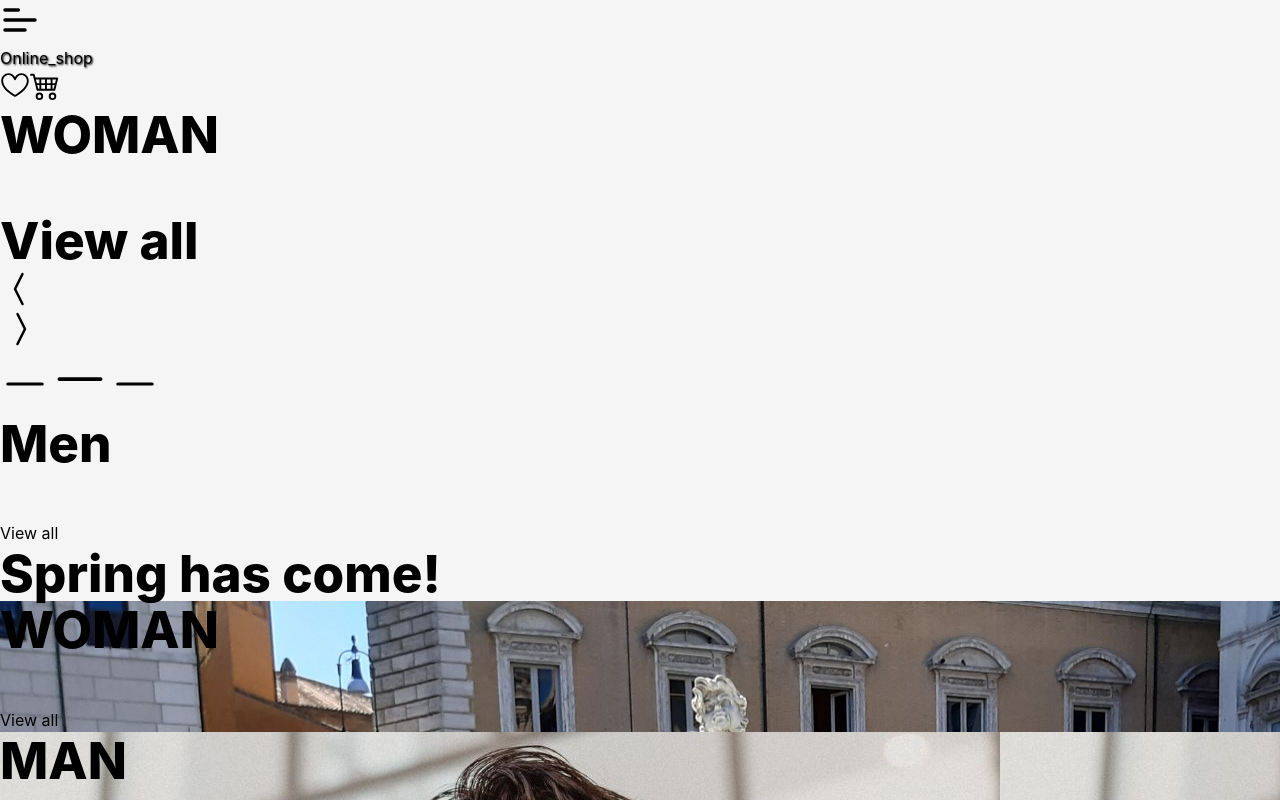
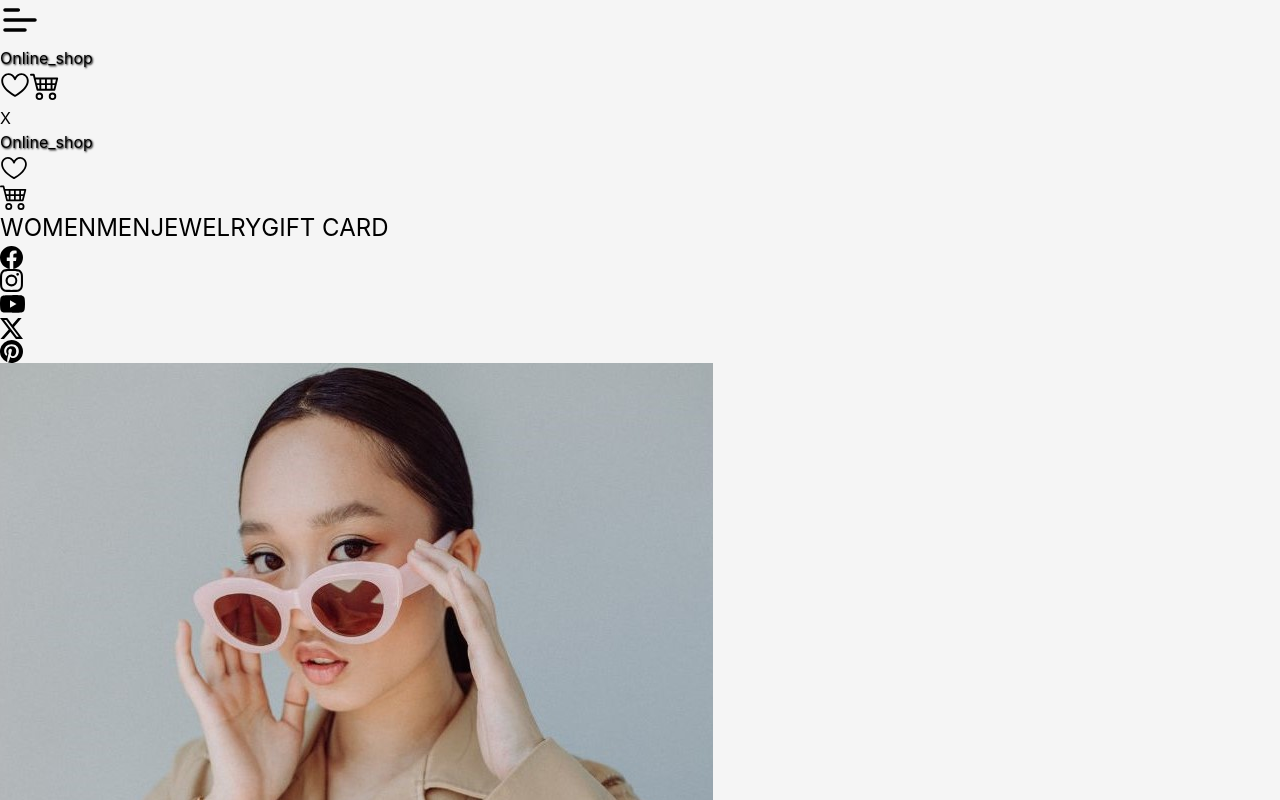
Before and after one commit to wanghaisheng/a-Online_shop-hub, a React (Vite) app: page / in a window 1280 px wide. Both pictures are taken after a click on the button 20 px from the left and 20 px from the top of the page. Shown: the top 800 px of the page. Built offline with nearby package versions, Linux system fonts and the light colour scheme.

Commit message:
adding Menu component

```diff
--- a/src/components/BarNavigation/BarNavigation.tsx
+++ b/src/components/BarNavigation/BarNavigation.tsx
@@ -4,17 +4,33 @@ import { GoHeart } from "react-icons/go";
 import { BsCart4 } from "react-icons/bs";
 import TransparentBtnNavigation from "../ui/TransparentBtnNavigation/TransparentBtnNavigation";
 import Logo from "../ui/Logo/Logo";
+import Menu from "../Menu/Menu";
+import { useState } from "react";
 
 function BarNavigation() {
+
+  const [openMenu, setOpenMenu] = useState(false);
+
   return (
+    <>
       <header className=" fixed top-0 z-10 flex h-16 w-full ">
         <nav className="flex h-full w-full items-center justify-between p-2">
           <div className="flex">
             {/* MENU */}
-          <TransparentBtnNavigation link="/">
-            <CgMenuLeft size={40} title="Menu" className=" text-white drop-shadow-md" />
-          </TransparentBtnNavigation>
+            <button
+              className="cursor-pointer bg-transparent p-4 duration-300 hover:scale-110"
+              onClick={() => setOpenMenu(!openMenu)}
+            >
+              <CgMenuLeft
+                size={40}
+                title="Menu"
+                className=" text-white drop-shadow-md"
+              />
+            </button>
+
+            <span className="hidden sm:block">
               <Logo />
+            </span>
           </div>
           <div className="flex pr-2">
             <TransparentBtnNavigation link="/favorite">
@@ -34,6 +50,9 @@ function BarNavigation() {
           </div>
         </nav>
       </header>
+      {/* MENU */}
+      {openMenu && <Menu />}
+    </>
   );
 }
 
--- /dev/null
+++ b/src/components/Menu/Menu.tsx
@@ -0,0 +1,114 @@
+import { useState } from "react";
+import Logo from "../ui/Logo/Logo";
+import { GoHeart } from "react-icons/go";
+import { BsCart4, BsFacebook, BsInstagram, BsPinterest, BsTwitterX, BsYoutube } from "react-icons/bs";
+import { Link } from "react-router-dom";
+import girlMenu from "../../assets/girlmenu.jpg";
+
+
+function Menu() {
+
+    const [closeMenu, setCloseMenu] = useState("block");
+
+    function closeMenuFn () {
+        setCloseMenu("none")
+    }
+
+  return (
+    <div
+      className=" fixed left-0 top-0 z-50 h-dvh w-dvw bg-white"
+      style={{ display: closeMenu }}
+    >
+      <div className=" flex h-full w-full lg:justify-between">
+        <div>
+          <button className="p-5 text-xl" onClick={() => closeMenuFn()}>
+            X
+          </button>
+          <div className="flex w-full sm:pl-14" onClick={() => closeMenuFn()}>
+            <Logo />
+            <div className="flex pt-5 sm:ml-36 ">
+              <Link to="/favorite">
+                <GoHeart
+                  title="Favorite"
+                  size={28}
+                  className=" ml-5 cursor-pointer fill-black"
+                  onClick={() => closeMenuFn()}
+                />
+              </Link>
+              <Link to="/cart">
+                <BsCart4
+                  title="cart"
+                  size={28}
+                  className=" ml-7 cursor-pointer fill-black"
+                  onClick={() => closeMenuFn()}
+                />
+              </Link>
+            </div>
+          </div>
+          <div className="flex flex-col items-start pl-20 pt-28">
+            <button>
+              <h2
+                onClick={() => closeMenuFn()}
+                className="pb-5 font-bold text-black hover:underline"
+              >
+                <Link to="/clothing/women">WOMEN</Link>
+              </h2>
+            </button>
+            <button>
+              <h2
+                onClick={() => closeMenuFn()}
+                className="pb-5 font-bold text-black hover:underline"
+              >
+                <Link to="/clothing/men">MEN</Link>
+              </h2>
+            </button>
+            <button>
+              <h2
+                onClick={() => closeMenuFn()}
+                className="pb-5 font-bold text-black hover:underline"
+              >
+                <Link to="/clothing/jewelry">JEWELRY</Link>
+              </h2>
+            </button>
+            <button>
+              <h2 className="pb-5 font-bold text-black hover:underline">
+                GIFT CARD
+              </h2>
+            </button>
+          </div>
+          <div className=" absolute container flex pl-20  bottom-6">
+            <BsFacebook
+              size={23}
+              className="mr-4  h-[25px] w-[25px] cursor-pointer fill-black hover:fill-sky-500"
+            />
+            <BsInstagram
+              size={23}
+              className="mr-4 h-[25px] w-[25px] cursor-pointer hover:fill-pink-400"
+            />
+            <BsYoutube
+              size={25}
+              className="mr-4 h-[25px] w-[25px] cursor-pointer hover:fill-red-600"
+            />
+            <BsTwitterX
+              size={23}
+              className="mr-4 h-[25px] w-[25px] cursor-pointer hover:fill-amber-400"
+            />
+            <BsPinterest
+              size={23}
+              className="h-[25px] w-[25px] cursor-pointer hover:fill-red-600"
+            />
+          </div>
+        </div>
+        <img src={girlMenu} className=" relative hidden lg:block"></img>
+        <h5 className="absolute bottom-10 right-0 p-10 text-2xl font-bold text-black lg:text-white">
+          Discover
+        </h5>
+        <p className="absolute bottom-4 right-0 p-10 text-lg text-black lg:text-white">
+          Our Shop!
+        </p>
+      </div>
+    </div>
+  );
+}
+
+export default Menu;
--- a/src/components/ui/TransparentBtnNavigation/TransparentBtnNavigation.tsx
+++ b/src/components/ui/TransparentBtnNavigation/TransparentBtnNavigation.tsx
@@ -13,7 +13,7 @@ function TransparentBtnNavigation({
 }: TransparentBtnNavigationProps) {
   return (
     <NavLink to={link}>
-      <button className=" bg-transparent p-4 duration-500 hover:scale-125">
+      <button className=" bg-transparent p-4 duration-300 hover:scale-110">
         {children}
       </button>
     </NavLink>
--- a/src/pages/Home/Home.tsx
+++ b/src/pages/Home/Home.tsx
@@ -14,7 +14,7 @@ import springMobile from "../../assets/springmobile.jpg";
 
 function Home() {
   return (
-    <div className="h-full w-full max-w-[2000px]">
+    <div className="h-full w-full max-w-[2000px] relative">
       <BarNavigation />
       <MainCarousel />
       <section className="relative h-full w-full">
```
Also changed, not shown: src/assets/girlmenu.jpg (added). Lines whose indentation alone changed are shown as unchanged.
